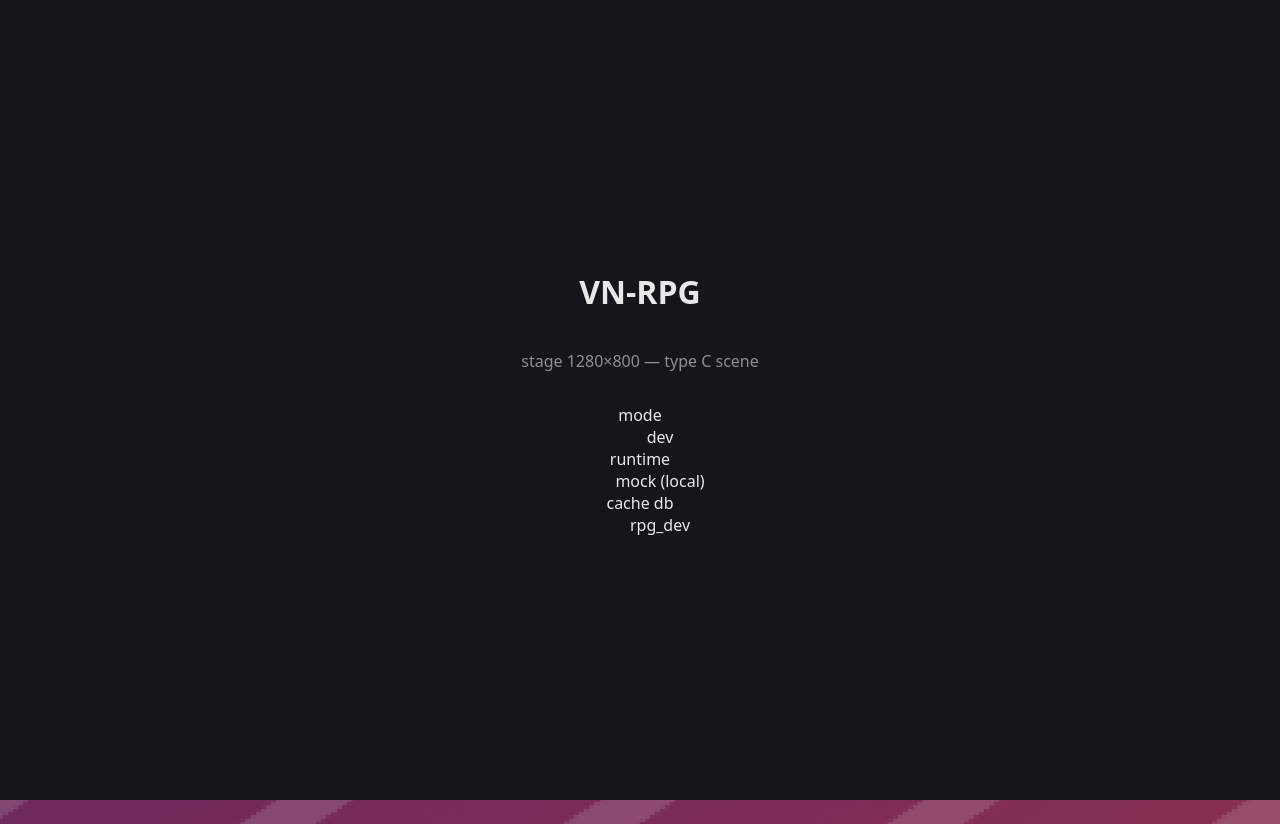
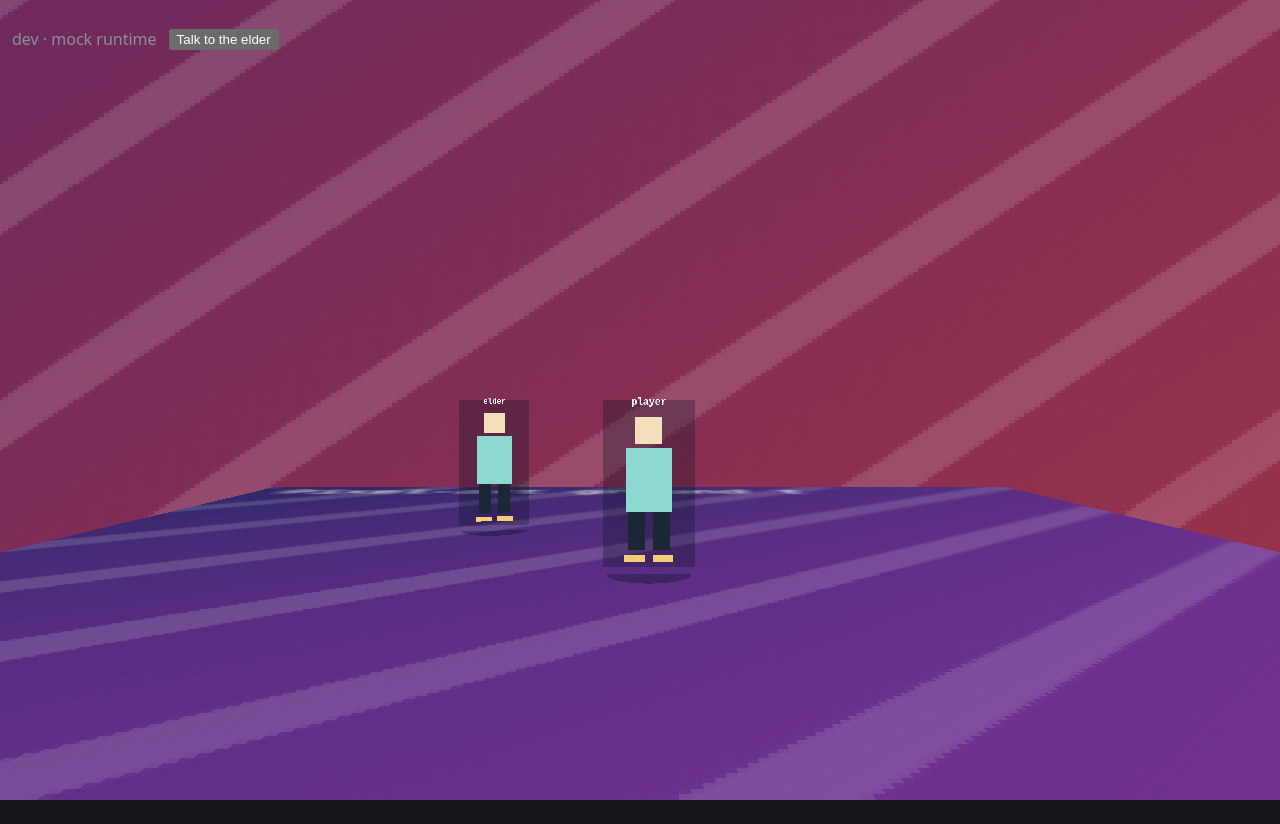
Before and after one commit to Fahell/chronicles, a Preact app in the folder rpg/: page / in a window 1280 px wide. Shown: the top 824 px of the page. After the commit the page ends 800 px from the top, so only its background shows below. Built offline with nearby package versions, Linux system fonts and the light colour scheme.

Commit message:
feat(rpg): add the dialogue overlay UI with always-escape (type C)

```diff
--- a/rpg/src/main.tsx
+++ b/rpg/src/main.tsx
@@ -12,9 +12,13 @@
 }
 
 const services = bootServices();
+
+// The stage lives OUTSIDE the Preact mount: render() diffs the mount's subtree,
+// and the three.js canvas must never be reconciled by Preact.
 const stageContainer = document.createElement("div");
 stageContainer.id = "stage-container";
-mount.appendChild(stageContainer);
+stageContainer.className = "stage";
+mount.parentElement?.insertBefore(stageContainer, mount);
 
 const stage = await services.loadScene(openPlainsManifest, stageContainer, {
   width: window.innerWidth,
--- a/rpg/src/style.css
+++ b/rpg/src/style.css
@@ -10,10 +10,82 @@
 }
 
 .app {
-  display: grid;
-  place-content: center;
-  min-height: 100vh;
-  text-align: center;
+  position: relative;
+  width: 100vw;
+  height: 100vh;
+  overflow: hidden;
+}
+
+.stage {
+  position: absolute;
+  inset: 0;
+}
+
+.stage canvas {
+  display: block;
+  width: 100%;
+  height: 100%;
+  image-rendering: pixelated;
+}
+
+.hud {
+  position: absolute;
+  top: 0.75rem;
+  left: 0.75rem;
+  display: flex;
+  gap: 0.75rem;
+  align-items: center;
+  z-index: 2;
+}
+
+.dialogue-box {
+  position: absolute;
+  left: 50%;
+  bottom: 1rem;
+  transform: translateX(-50%);
+  width: min(720px, 90vw);
+  background: rgba(10, 14, 22, 0.92);
+  color: #e8e8e8;
+  border: 1px solid rgba(255, 255, 255, 0.18);
+  border-radius: 8px;
+  padding: 0.75rem 1rem;
+  display: flex;
+  flex-direction: column;
+  gap: 0.5rem;
+  z-index: 2;
+}
+
+.speaker {
+  margin: 0;
+  font-weight: 700;
+  color: #f3ce76;
+}
+
+.dialogue-text {
+  margin: 0;
+  line-height: 1.5;
+}
+
+.choices {
+  list-style: none;
+  margin: 0;
+  padding: 0;
+  display: flex;
+  flex-direction: column;
+  gap: 0.35rem;
+}
+
+.choices button,
+.advance,
+.leave {
+  text-align: left;
+  padding: 0.4rem 0.6rem;
+  border-radius: 4px;
+}
+
+.leave {
+  align-self: flex-end;
+  margin-top: 0.25rem;
 }
 
 .muted {
--- a/rpg/src/ui/App.tsx
+++ b/rpg/src/ui/App.tsx
@@ -1,5 +1,10 @@
+import { useCallback, useEffect } from "preact/hooks";
+
+import { parseChoices } from "../game/dialogue/parse-choices";
+import { showTurn } from "../game/state/dialogue";
 import type { Stage } from "../render/stage";
 import type { BootServices } from "../services/boot";
+import { DialogueBox } from "./DialogueBox";
 
 interface AppProps {
   services: BootServices;
@@ -7,26 +12,30 @@
 }
 
 export function App({ services, stage }: AppProps) {
+  const talk = useCallback(async () => {
+    const result = await services.runtime.text.generate({
+      instruction:
+        "The player greets the village elder. Give them a short response with choices to continue the conversation.",
+    });
+    const parsed = parseChoices(result.text);
+    showTurn("Elder", parsed.dialogue, parsed.options);
+  }, [services]);
+
+  useEffect(() => {
+    return () => stage.destroy();
+  }, [stage]);
+
   return (
     <main className="app">
-      <h1>VN-RPG</h1>
-      <p className="muted">
-        stage {stage.width}×{stage.height} — type C scene
-      </p>
-      <dl className="status">
-        <div>
-          <dt>mode</dt>
-          <dd>{services.mode}</dd>
-        </div>
-        <div>
-          <dt>runtime</dt>
-          <dd>{services.mocked ? "mock (local)" : "platform plugins"}</dd>
-        </div>
-        <div>
-          <dt>cache db</dt>
-          <dd>{services.mode === "dev" ? "rpg_dev" : "rpg"}</dd>
-        </div>
-      </dl>
+      <div className="hud">
+        <p className="muted">
+          {services.mode} · {services.mocked ? "mock" : "platform"} runtime
+        </p>
+        <button type="button" onClick={talk}>
+          Talk to the elder
+        </button>
+      </div>
+      <DialogueBox />
     </main>
   );
 }
--- /dev/null
+++ b/rpg/src/ui/DialogueBox.tsx
@@ -0,0 +1,45 @@
+import {
+  advanceDialogue,
+  closeDialogue,
+  dialogueMachine,
+  dialogueVisible,
+  selectOption,
+} from "../game/state/dialogue";
+
+export function DialogueBox() {
+  const machine = dialogueMachine.value;
+  if (!dialogueVisible.value || machine.state === "idle") return null;
+
+  const isSpeaking = machine.state === "speaking";
+  const isChoosing = machine.state === "choices";
+
+  return (
+    <section className="dialogue-box" aria-live="polite">
+      {machine.speaker && <p className="speaker">{machine.speaker}</p>}
+      <p className="dialogue-text">{machine.text}</p>
+
+      {isSpeaking && (
+        <button type="button" className="advance" onClick={advanceDialogue}>
+          Continue
+        </button>
+      )}
+
+      {isChoosing && (
+        <ul className="choices">
+          {machine.options.map((option, index) => (
+            <li key={`${index}-${option}`}>
+              <button type="button" onClick={() => selectOption(index)}>
+                {option}
+              </button>
+            </li>
+          ))}
+        </ul>
+      )}
+
+      {/* Always-escape: a fixed affordance that ends the interaction. */}
+      <button type="button" className="leave" onClick={closeDialogue}>
+        Leave
+      </button>
+    </section>
+  );
+}
```
